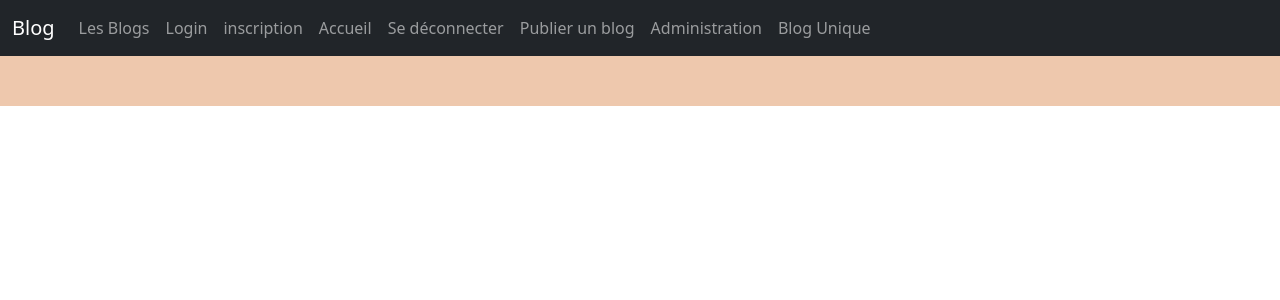
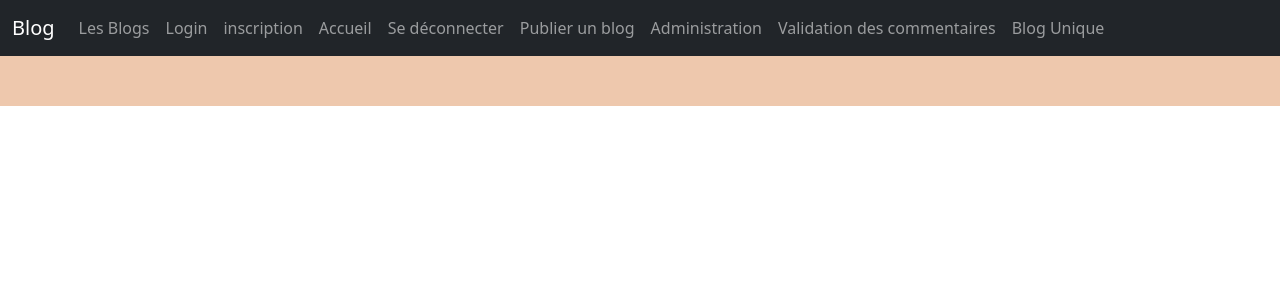
Before and after one commit to Patrice-Esperou/creezvotreblog, a PHP site: page /templates/base.php in a window 1280 px wide. Shown: the top 300 px of the page. Run offline with PHP 8.4, Linux system fonts and the light colour scheme; the template is opened without the code that fills it, so the values that code supplies are empty.

Commit message:
replace link

```diff
--- a/templates/base.php
+++ b/templates/base.php
@@ -24,6 +24,7 @@
         <li class="nav-item"><a class="nav-link" href="../public/index.php?route=logout">Se déconnecter</a></li>
         <li class="nav-item"><a class="nav-link" href="../public/index.php?route=addArticle">Publier un blog</a></li>
         <li class="nav-item"><a class="nav-link" href="admin.php">Administration</a></li>
+        <li class="nav-item"><a class="nav-link" href="../public/index.php?route=updateComment">Validation des commentaires</a></li>
         <li class="nav-item"><a class="nav-link" href="addComment.php">Blog Unique</a></li>
       </ul>
     </div>
```
